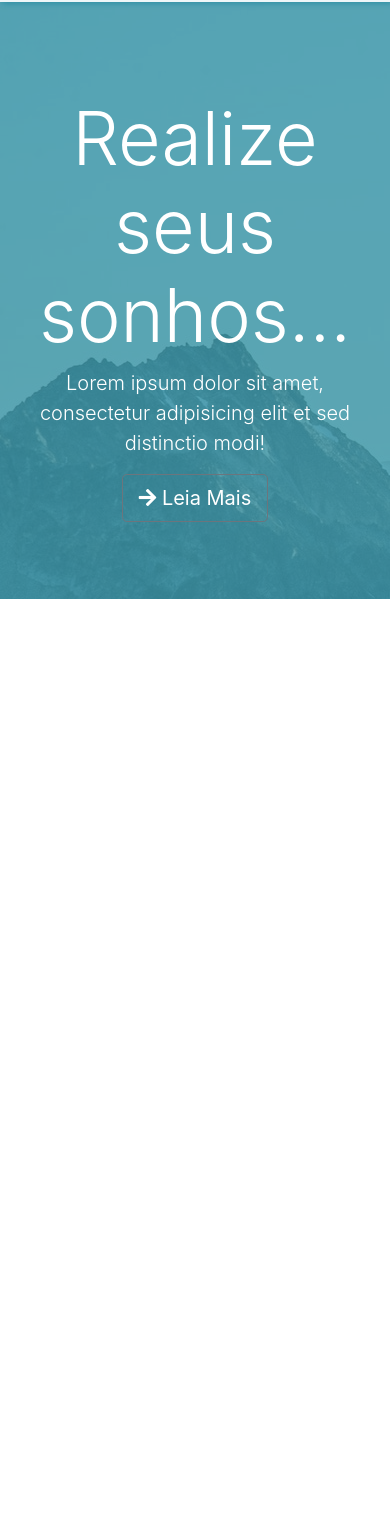
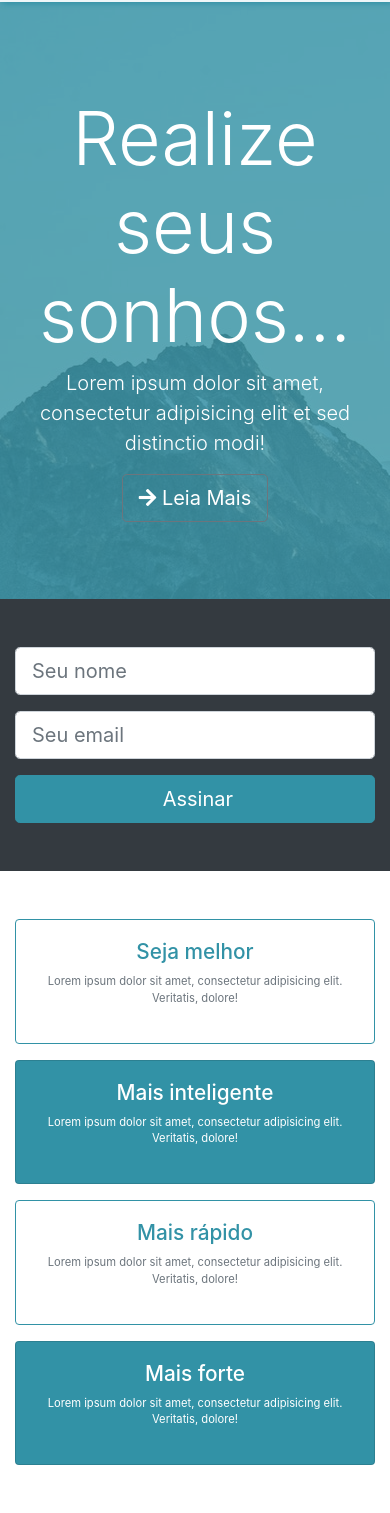
Before and after one commit to AsiG100/pascale-music, a PHP site: page / in a window 390 px wide. Shown: the part 106-1619 px from the top of the page. Before the commit the page ends 705 px from the top, so only its background shows below. Run offline with PHP 8.4, Linux system fonts and the light colour scheme; some libraries are stand-ins or nearby versions.

Commit message:
Add newsletter & boxes

```diff
--- a/css/style.css
+++ b/css/style.css
@@ -23,6 +23,24 @@ body {
   #showcase {
     min-height: 500px; }
     #showcase h1 {
-      font-size: 4.6rem; } }
+      font-size: 4.6rem; }
+
+  .mb-resp {
+    margin-bottom: 1rem; } }
+@media (max-width: 1060px) {
+  #boxes .row .card h3 {
+    font-size: 1.6rem; }
+  #boxes .row .card p {
+    font-size: 0.9rem; } }
+@media (max-width: 960px) {
+  #boxes .row .card h3 {
+    font-size: 1.4rem; }
+  #boxes .row .card p {
+    font-size: 0.8rem; } }
+@media (max-width: 860px) {
+  #boxes .row .card h3 {
+    font-size: 1.3rem; }
+  #boxes .row .card p {
+    font-size: 0.7rem; } }
 
 /*# sourceMappingURL=style.css.map */
--- a/index.html
+++ b/index.html
@@ -60,6 +60,63 @@
     </div>
   </section>
 
+  <section id="newsletter" class="text-white bg-dark py-5">
+    <div class="container">
+      <div class="row">
+        <div class="col-md-4">
+          <input type="text" class="form-control form-control-lg mb-resp" placeholder="Seu nome">
+        </div>
+        <div class="col-md-4">
+          <input type="email" class="form-control form-control-lg mb-resp" placeholder="Seu email">
+        </div>
+        <div class="col-md-4">
+          <button class="btn btn-block btn-lg btn-primary">
+            <i class="fas fa-envelope-open-o"></i> Assinar
+          </button>
+        </div>
+      </div>
+    </div>
+  </section>
+
+  <section id="boxes" class="py-5">
+    <div class="container">
+      <div class="row">
+        <div class="col-md-3">
+          <div class="card text-center border-primary mb-resp">
+            <div class="card-body">
+              <h3 class="text-primary">Seja melhor</h3>
+              <p class="text-muted">Lorem ipsum dolor sit amet, consectetur adipisicing elit. Veritatis, dolore!</p>
+            </div>
+          </div>
+        </div>
+        <div class="col-md-3">
+          <div class="card text-center text-white bg-primary mb-resp">
+            <div class="card-body">
+              <h3>Mais inteligente</h3>
+              <p>Lorem ipsum dolor sit amet, consectetur adipisicing elit. Veritatis, dolore!</p>
+            </div>
+          </div>
+        </div>
+        <div class="col-md-3">
+          <div class="card text-center border-primary mb-resp">
+            <div class="card-body">
+              <h3 class="text-primary">Mais rápido</h3>
+              <p class="text-muted">Lorem ipsum dolor sit amet, consectetur adipisicing elit. Veritatis, dolore!</p>
+            </div>
+          </div>
+        </div>
+        <div class="col-md-3">
+          <div class="card text-center text-white bg-primary">
+            <div class="card-body">
+              <h3>Mais forte</h3>
+              <p>Lorem ipsum dolor sit amet, consectetur adipisicing elit. Veritatis, dolore!</p>
+            </div>
+          </div>
+        </div>
+      </div>
+    </div>
+  </section>
+
   <script src="http://code.jquery.com/jquery-3.3.1.min.js" integrity="sha256-FgpCb/KJQlLNfOu91ta32o/NMZxltwRo8QtmkMRdAu8="
     crossorigin="anonymous"></script>
   <script src="https://cdnjs.cloudflare.com/ajax/libs/popper.js/1.14.3/umd/popper.min.js" integrity="sha384-ZMP7rVo3mIykV+2+9J3UJ46jBk0WLaUAdn689aCwoqbBJiSnjAK/l8WvCWPIPm49"
--- a/scss/style.scss
+++ b/scss/style.scss
@@ -39,4 +39,29 @@ body {
 		font-size: 4.6rem;
 		}
 	}
+
+	.mb-resp {
+		margin-bottom: 1rem;
+	}
 }
+
+@media (max-width: 1060px) {
+	#boxes .row .card {
+		& h3 { font-size: 1.6rem; }
+		& p { font-size: 0.9rem; }
+	}
+}
+
+@media (max-width: 960px) {
+	#boxes .row .card {
+		& h3 { font-size: 1.4rem; }
+		& p { font-size: 0.8rem; }
+	}
+}
+
+@media (max-width: 860px) {
+	#boxes .row .card {
+		& h3 { font-size: 1.3rem; }
+		& p { font-size: 0.7rem; }
+	}
+}
```
Also changed, not shown: 1 other file.
